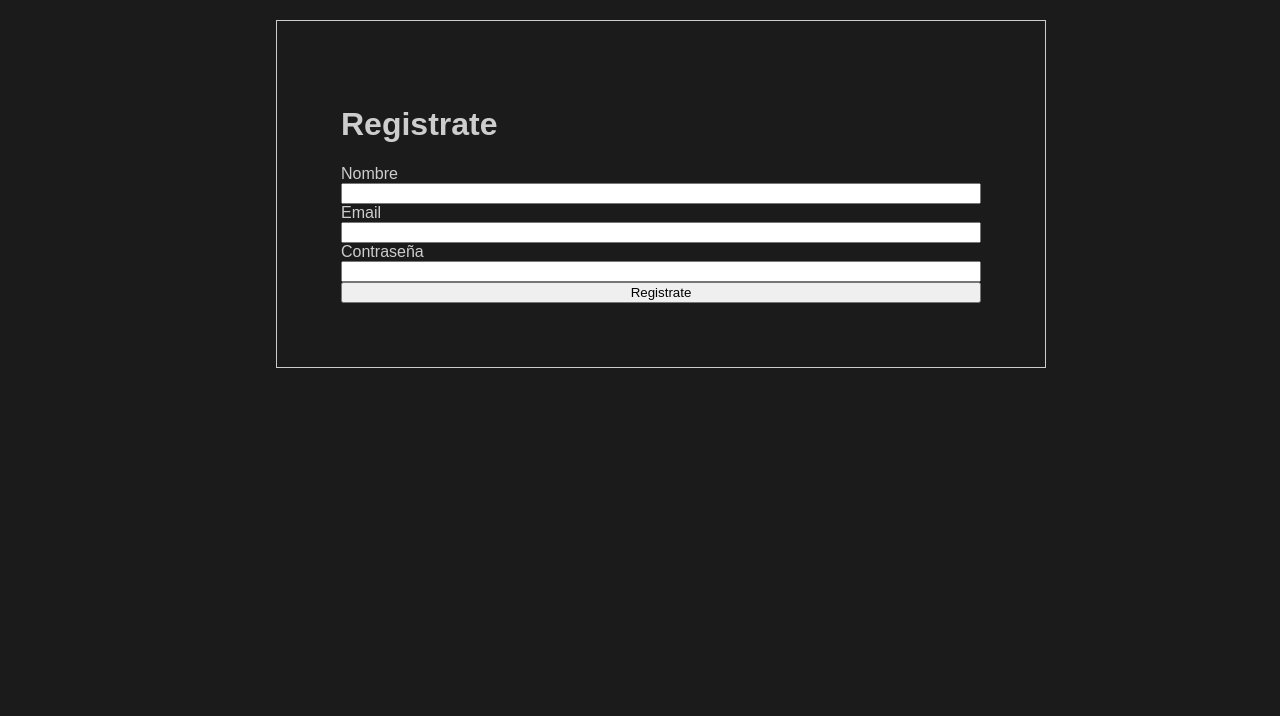
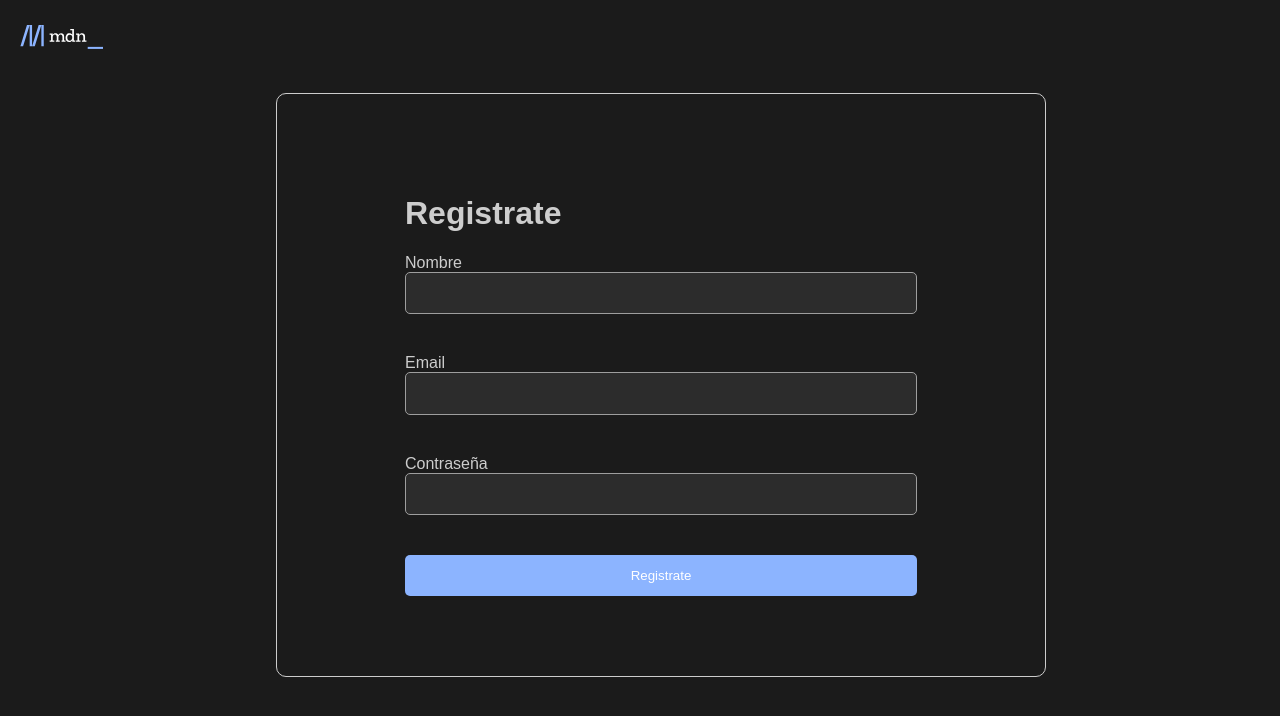
Before and after one commit to sparksqueen/mdn, a plain HTML site: page contact.html in a window 1280 px wide. Drawn offline with Linux system fonts and the light colour scheme.

Commit message:
mejora // formulario

```diff
--- a/contact.html
+++ b/contact.html
@@ -7,7 +7,16 @@
     <link rel="stylesheet" href="style.css">
 </head>
 <body>
+    <a href="./index.html" id="logo">
+            <svg id="logo-svg"  viewBox="0 0 361 104.2" style="enable-background:new 0 0 361 104.2" xml:space="preserve" >
+                <title>MDN Web Docs</title>
+                <path class="logo-text" d="M197.6 73.2h-17.1v-5.5h3.8V51.9c0-3.7-.7-6.3-2.1-7.9-1.4-1.6-3.3-2.3-5.7-2.3-3.2 0-5.6 1.1-7.2 3.4s-2.4 4.6-2.5 6.9v15.6h6v5.5h-17.1v-5.5h3.8V51.9c0-3.8-.7-6.4-2.1-7.9-1.4-1.5-3.3-2.3-5.6-2.3-3.2 0-5.5 1.1-7.2 3.3-1.6 2.2-2.4 4.5-2.5 6.9v15.8h6.9v5.5h-20.2v-5.5h6V42.4h-6.1v-5.6h13.4v6.4c1.2-2.1 2.7-3.8 4.7-5.2 2-1.3 4.4-2 7.3-2s5.3.7 7.5 2.1c2.2 1.4 3.7 3.5 4.5 6.4 1.1-2.5 2.7-4.5 4.9-6.1s4.8-2.4 7.9-2.4c3.5 0 6.5 1.1 8.9 3.3s3.7 5.6 3.7 10.2v18.2h6.1v5.5zm42.5 0h-13.2V66c-1.2 2.2-2.8 4.1-4.9 5.6-2.1 1.6-4.8 2.4-8.3 2.4-4.8 0-8.7-1.6-11.6-4.9-2.9-3.2-4.3-7.7-4.3-13.3 0-5 1.3-9.6 4-13.7 2.6-4.1 6.9-6.2 12.8-6.2s9.8 2.2 12.3 6.5V22.7h-8.6v-5.6h15.8v50.6h6v5.5zm-13.3-16.8V52c-.1-3-1.2-5.5-3.2-7.3s-4.4-2.8-7.2-2.8c-3.6 0-6.3 1.3-8.2 3.9-1.9 2.6-2.8 5.8-2.8 9.6 0 4.1 1 7.3 3 9.5s4.5 3.3 7.4 3.3c3.2 0 5.8-1.3 7.8-3.8 2.1-2.6 3.1-5.3 3.2-8zm61.5 16.8H269v-5.5h6V51.9c0-3.7-.7-6.3-2.2-7.9-1.4-1.6-3.4-2.3-5.7-2.3-3.1 0-5.6 1-7.4 3s-2.8 4.4-2.9 7v15.9h6v5.5h-19.3v-5.5h6V42.4h-6.2v-5.6h13.6V43c2.6-4.6 6.8-6.9 12.7-6.9 3.6 0 6.7 1.1 9.2 3.3s3.7 5.6 3.7 10.2v18.2h6v5.4h-.2z" ></path>
+                <path class="logoM" d="M42 .2 13.4 92.3H1.7L30.2.2Zm10.4 0v92.1H42V.2Zm40.3 0L64.2 92.3H52.5L81 .2Zm10.4 0v92.1H92.7V.2Z" ></path>
+                <path class="logo_" d="M294 95h67v8.8h-67z" ></path>
+            </svg>
+    </a>
     <div class="onboarding">
+
         <form class="form" action="#" method="post">
             <h1>Registrate</h1>
             <label for="name">Nombre</label>
@@ -17,12 +26,19 @@
             <input type="email" id="email" name="email" required>
 
             <label for="message">Contraseña</label>
-            <input type="text" id="password" name="contrasena" required>
+            <input type="password" id="password" name="contrasena" required>
+
             <button type="submit">Registrate</button>
         </form>
     </div>
 
+    <script>
+        const form = document.querySelector('.form');
 
-
+        form.onsubmit = function(e) {
+            e.preventDefault();
+        form.innerHTML = "<h2>¡Gracias!</h2>";
+        }
+    </script>
 </body>
 </html>
--- a/style.css
+++ b/style.css
@@ -59,7 +59,9 @@ nav ul li a:hover {
     width: 60vw;
     margin-right: 20vw;
     margin-left: 20vw;
+    margin-top: 5vh;
     border: 1px solid #ccc;
+    border-radius: 10px;
     display: flex;
     flex-direction: column;
     gap: 15px;
@@ -67,6 +69,23 @@ nav ul li a:hover {
 .form {
     display: flex;
     flex-direction: column;
-
-    padding: 5vw;
+    padding: 10vh 10vw;
 }
+.form input{
+    padding: 1vw;
+    margin-bottom: 5vh;
+    border: 1px solid rgb(158 158 158 );
+    border-radius: 5px;
+    background-color: #2c2c2c;
+    color: #fff;
+}
+.form button {
+    padding: 1vw;
+    background-color: #8cb4ff;
+    color: #fff;
+    border: none;
+    border-radius: 5px;
+    cursor: pointer;
+    transition: background-color 0.3s, color 0.3s;
+    box-sizing: border-box;
+}
```
Also changed, not shown: index.html (+0 -2 lines).
